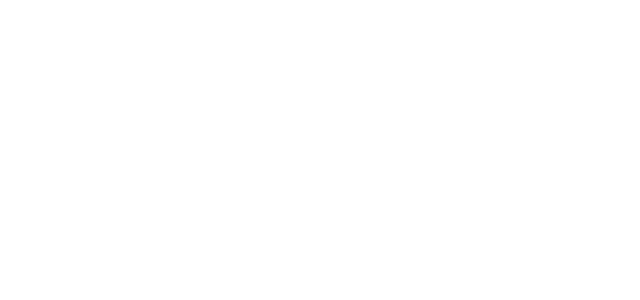
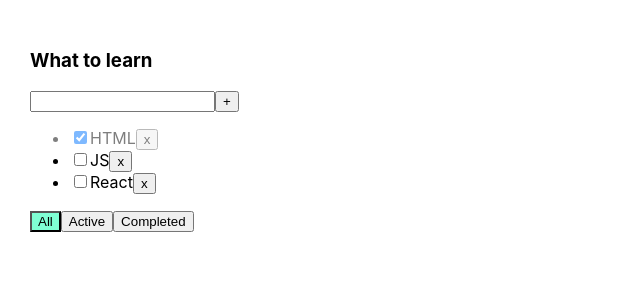
Before and after one commit to Rustam-Ulaevich/Todo_together, a React (Create React App) app: page / in a window 1280 px wide. Shown: the top 300 px of the page, without its empty margins (0-640 px from the left). Built offline with nearby package versions, Linux system fonts and the light colour scheme.

Commit message:
Create components

```diff
--- a/src/App.css
+++ b/src/App.css
@@ -8,7 +8,7 @@
 }
 
 .error {
-  border: red 1px solid;
+  border: 1px solid red;
 }
 
 .error-message {
--- a/src/App.tsx
+++ b/src/App.tsx
@@ -1,14 +1,58 @@
-import React from 'react';
+import React, {useState} from 'react';
 import './App.css';
-import {Todolist} from './Todolist';
+import {ToDo} from './ToDo';
+import {v1} from "uuid";
 
-
+export type TasksType = {
+    id: string
+    title: string
+    isDone: boolean
+}
+export type ValueFilterType = 'All' | 'Active' | 'Completed'
 
 function App() {
 
+    const [tasks, setTasks] = useState<Array<TasksType>>([
+        {id: v1(), title: 'HTML', isDone: true},
+        {id: v1(), title: 'JS', isDone: false},
+        {id: v1(), title: 'React', isDone: false},
+    ])
+    const [filter, setFilter] = useState<ValueFilterType>('All')
 
-return <div>
-    <Todolist />
+    const addTask = (title: string) => {
+        const newTask = {id: v1(), title: title, isDone: false};
+        setTasks([newTask, ...tasks])
+    }
+
+    const removeTasks = (id: string) => {
+       setTasks(tasks.filter( t => t.id !== id))
+    }
+
+    const changeFiler = (value: ValueFilterType) => {
+        setFilter(value)
+    }
+    let tasksForTodo = tasks
+    if (filter === 'Active'){
+        tasksForTodo = tasks.filter( t => t.isDone )
+    }
+    if (filter === 'Completed'){
+        tasksForTodo = tasks.filter( t => !t.isDone )
+    }
+
+    const changeStatus = (taskId: string, isDone: boolean) => {
+      setTasks(tasks.map( t => t.id === taskId ? {...t, isDone: isDone} : t))
+    }
+
+    return <div className='App'>
+        <ToDo title={'What to learn'}
+              tasks={tasksForTodo}
+              removeTasks={removeTasks}
+              changeFiler={changeFiler}
+              addTask={addTask}
+              changeStatus={changeStatus}
+              filter={filter}
+
+        />
 </div>
 }
 
--- /dev/null
+++ b/src/Components/Buttons.tsx
@@ -0,0 +1,25 @@
+import React from 'react';
+import {ValueFilterType} from "../App";
+
+export type ButtonsType = {
+    changeFiler: (value: ValueFilterType) => void
+    filter: ValueFilterType
+}
+
+export const Buttons = (props: ButtonsType) => {
+    return <div>
+        <button
+            className={ props.filter === "All" ? 'active-filter' : ''}
+            onClick={ () => {props.changeFiler('All')}} > All
+        </button>
+        <button
+            className={ props.filter === "Active" ? 'active-filter' : ''}
+            onClick={ () => {props.changeFiler('Active')}}>Active
+        </button>
+        <button
+            className={ props.filter === "Completed" ? 'active-filter' : ''}
+            onClick={ () => {props.changeFiler('Completed')}}>Completed
+        </button>
+
+        </div>;
+};
--- /dev/null
+++ b/src/Components/Header.tsx
@@ -0,0 +1,45 @@
+import React, {ChangeEvent, useState} from 'react';
+
+type HeaderType = {
+    title: string
+    addTask: (title: string) => void
+}
+
+export function Header(props: HeaderType) {
+
+    const [newTitle, setNewTitle] = useState('')
+    const [error, setError] = useState<string | null>(null)
+
+    const onClickHandler = () => {
+        if(newTitle !== ''){
+            props.addTask(newTitle.trim())
+            setNewTitle('')
+        }else{
+            setError('Input is not empty')
+        }
+    }
+    const onChangeHandler = (e: ChangeEvent<HTMLInputElement>) => {
+        setNewTitle(e.currentTarget.value)
+        setError(null)
+
+    }
+
+    return <div>
+        <h3>{props.title}</h3>
+        <input
+            className={error ? 'error' : ''}
+            value={newTitle}
+            onChange={onChangeHandler}
+            onKeyPress={(e) => {
+                if (e.charCode === 13) {
+                    onClickHandler()
+                }
+            }}
+
+        />
+        <button onClick={onClickHandler}>+</button>
+        {error && <div className='error-message'>{error}</div>}
+
+
+    </div>;
+};
--- /dev/null
+++ b/src/Components/Tasks.tsx
@@ -0,0 +1,13 @@
+import React from 'react';
+
+type TasksType = {
+    tasks: Array<object>
+}
+
+export function Tasks(props: TasksType) {
+    return (<div>
+        <ul>
+            {props.tasks}
+        </ul>
+    </div>);
+};
--- /dev/null
+++ b/src/ToDo.tsx
@@ -0,0 +1,52 @@
+import {Header} from "./Components/Header";
+import {Tasks} from "./Components/Tasks";
+import {Buttons} from "./Components/Buttons";
+import {TasksType, ValueFilterType} from "./App";
+import {ChangeEvent, useState} from "react";
+
+type ToDoType = {
+    title: string
+    tasks: Array<TasksType>
+    removeTasks: (id: string) => void
+    changeFiler: (value: ValueFilterType) => void
+    addTask: (title: string) => void
+    changeStatus: (taskId: string, isDone: boolean) => void
+    filter: ValueFilterType
+}
+
+export function ToDo(props: ToDoType) {
+
+    const [checkBox, setCheckBox] = useState<boolean>(false)
+
+    const resultTasks = props.tasks.map( t => {
+
+        return (
+            <li key={t.id}
+                className={t.isDone ? 'is-done' : ''}
+            >
+                <input
+                    type="checkbox"
+                    onChange={(e: ChangeEvent<HTMLInputElement>) => props.changeStatus(t.id, e.currentTarget.checked)
+
+                    }
+                    checked={t.isDone}
+                />
+                <span>{t.title}</span>
+                <button onClick={ () => {props.removeTasks(t.id)}}>x</button>
+            </li>
+            )
+
+    })
+
+    return <div>
+        <Header title={props.title}
+                addTask={props.addTask}
+
+        />
+        <Tasks tasks={resultTasks}/>
+        <Buttons
+            changeFiler={props.changeFiler}
+            filter={props.filter}
+        />
+    </div>
+}
--- a/src/Todolist.tsx
+++ /dev/null
@@ -1,6 +0,0 @@
-
-export function Todolist() {
-    return <div>
-
-    </div>
-}
```
